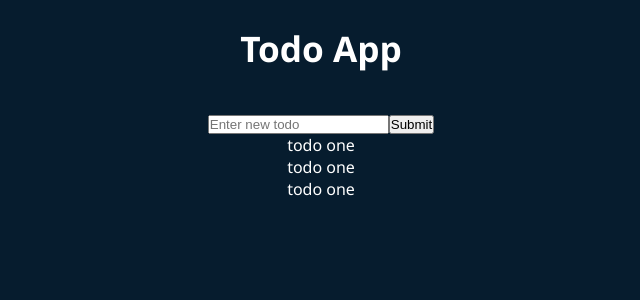
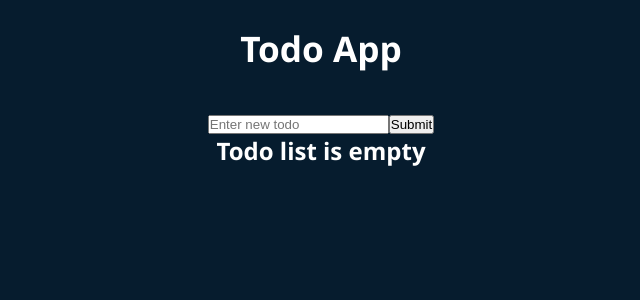
Before and after one commit to LProrochenko/todo_app, a React (Create React App) app: page / in a window 1280 px wide. Shown: the top 300 px of the page, without its empty margins (319-959 px from the left). Built offline with nearby package versions, Linux system fonts and the light colour scheme.

Commit message:
feat: display todos in the UI

```diff
--- a/src/components/Todos/Todo.js
+++ b/src/components/Todos/Todo.js
@@ -1,7 +1,7 @@
-function Todo() {
+function Todo({todo, index}) {
   return (
     <div>
-      <p>todo one</p>
+      <p>{todo.text}</p>
     </div>
   );
 }
--- a/src/components/Todos/TodoList.js
+++ b/src/components/Todos/TodoList.js
@@ -1,12 +1,13 @@
 import Todo from './Todo';
 
-function TodoList() {
+function TodoList({ todos }) {
   return (
-    <>
-      <Todo />
-      <Todo />
-      <Todo />
-    </>
+    <div>
+      {!todos.length && <h2>Todo list is empty</h2>}
+      {todos.map((todo) => (
+        <Todo key={todo.id} todo={todo} />
+      ))}
+    </div>
   );
 }
 
```
